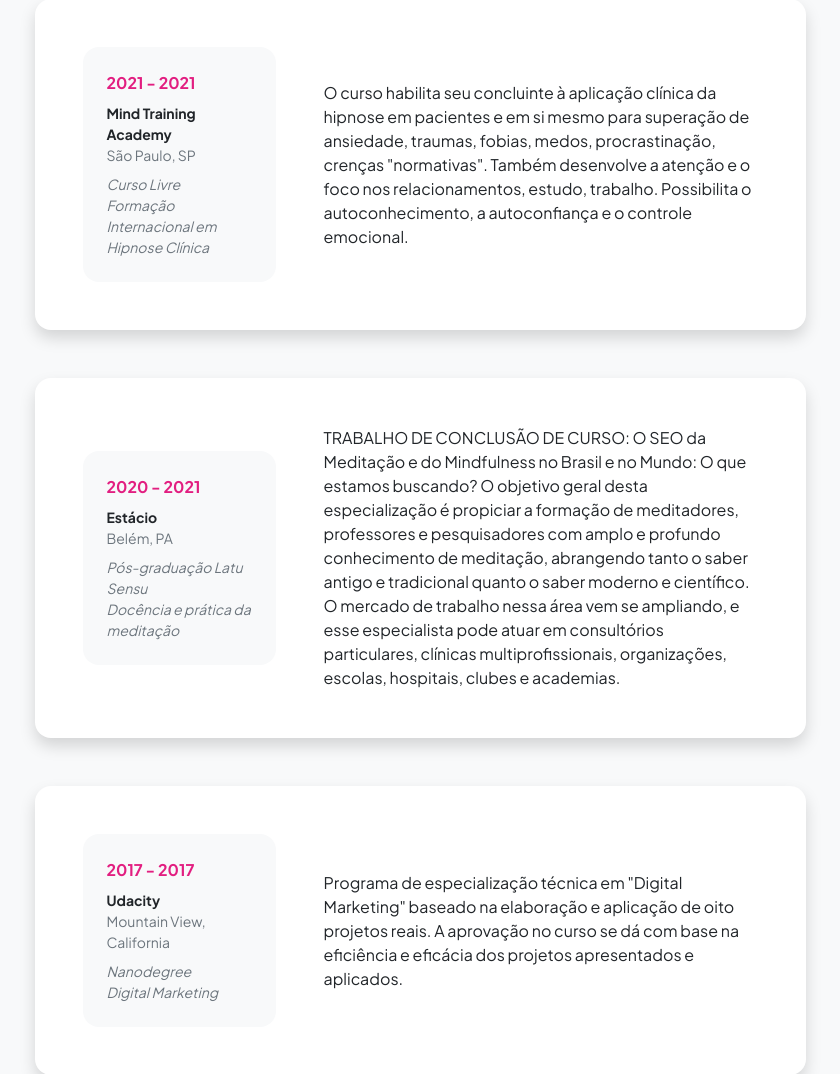
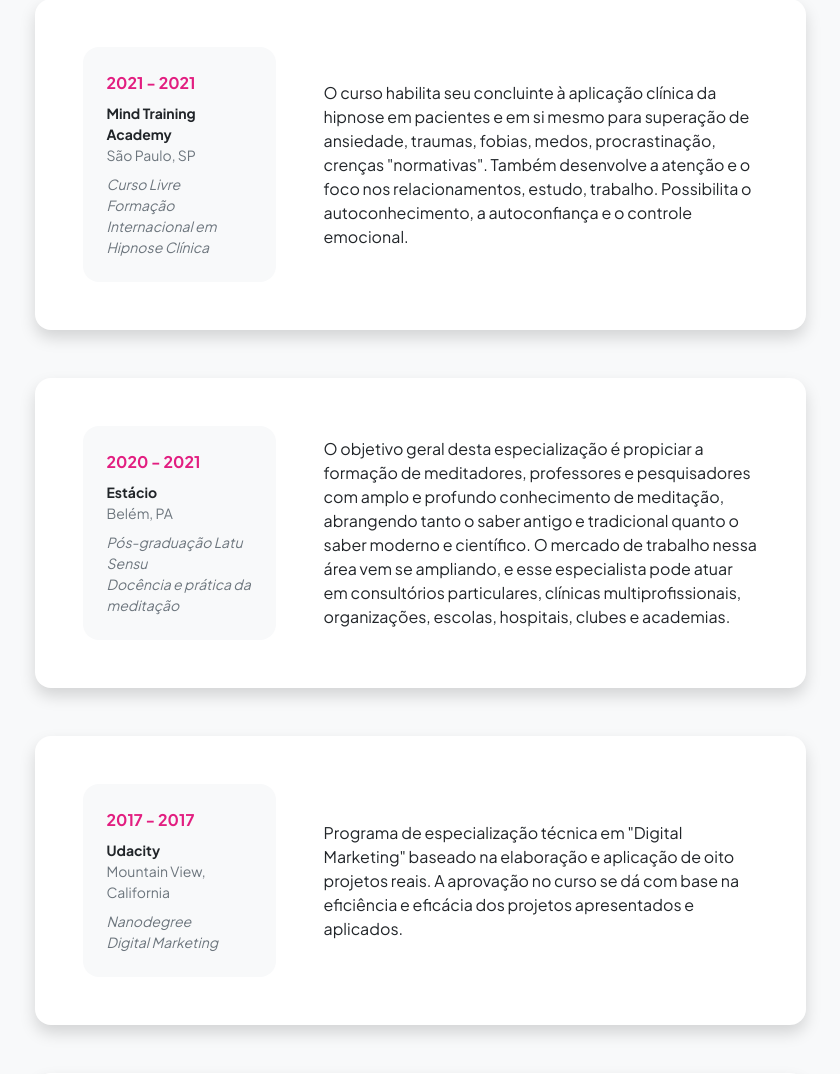
Before and after one commit to emorycardozo/hellen-homepage, a Flask app: page /quemsou in a window 1280 px wide. Shown: the part 3924-4998 px from the top of the page, without its empty margins (220-1060 px from the left). Run offline with Flask 2, Linux system fonts and the light colour scheme; some libraries are stand-ins or nearby versions.

```diff
--- a/templates/resume.html
+++ b/templates/resume.html
@@ -186,7 +186,8 @@
                                         </div>
                                     </div>
                                     <div class="col-lg-8">
-                                        <div>Aulas ministradas nos cursos de Comunicação e Marketing de Mídias Digitais e
+                                        <div>Aulas ministradas nos cursos de Comunicação e Marketing de Mídias Digitais
+                                            e
                                             Gestão Estratégica de Pessoas, sempre com ênfase em Educação, Marketing
                                             Digital, Varejo e Comunicação.</div>
                                     </div>
@@ -366,11 +367,8 @@
                                         </div>
                                     </div>
                                     <div class="col-lg-8">
-                                        <div>TRABALHO DE CONCLUSÃO DE CURSO:
-                                            O SEO da Meditação e do Mindfulness no Brasil e no Mundo: O que estamos
-                                            buscando?
-
-                                            O objetivo geral desta especialização é propiciar a formação de meditadores,
+                                        <div>O objetivo geral desta especialização é propiciar a formação de
+                                            meditadores,
                                             professores e pesquisadores com amplo e profundo conhecimento de meditação,
                                             abrangendo tanto o saber antigo e tradicional quanto o saber moderno e
                                             científico.
```
